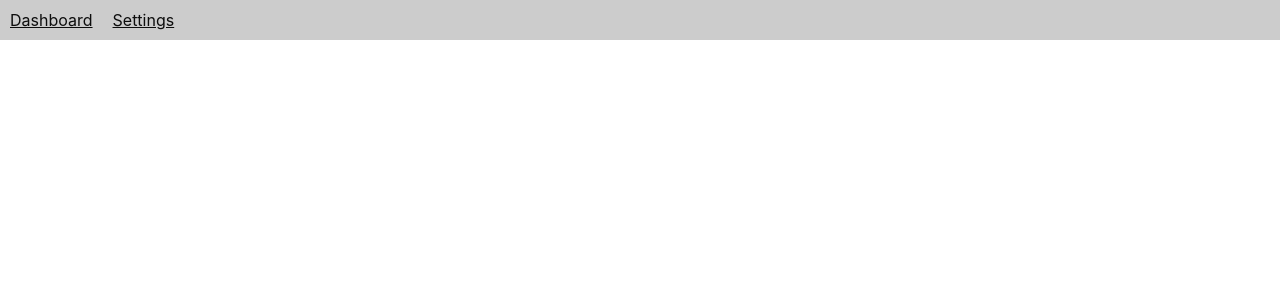
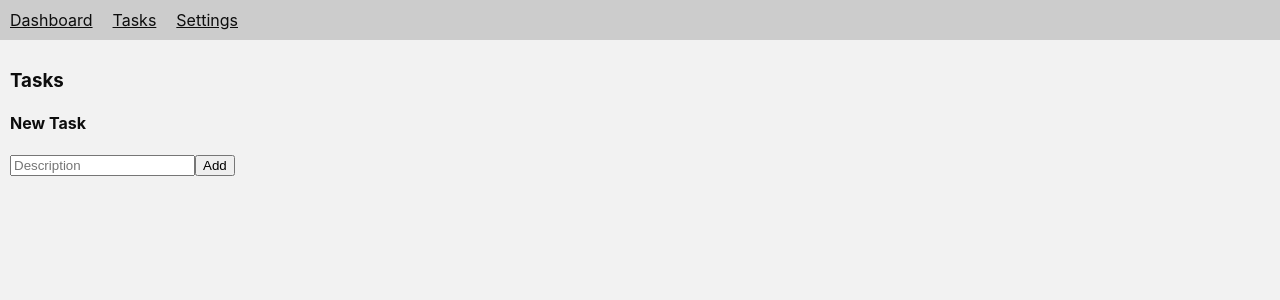
Before and after one commit to waiyanhein/react-context-api-demo, a React (Create React App) app: page /tasks in a window 1280 px wide. Before the commit this address had no page. Shown: the top 300 px of the page. Built offline with nearby package versions, Linux system fonts and the light colour scheme.

Commit message:
tasks page

```diff
--- a/src/App.tsx
+++ b/src/App.tsx
@@ -3,6 +3,7 @@ import { BrowserRouter, Routes, Route } from 'react-router-dom';
 import { ThemeProvider } from './context/ThemeContext';
 import Dashboard from './containers/Dashboard';
 import Settings from './containers/Settings';
+import { Tasks } from './containers/Tasks';
 import Navigation from './components/Navigation';
 import './resources/styles/app.scss';
 
@@ -14,6 +15,7 @@ function App() {
           <Navigation />
           <Routes>
             <Route path="/" element={<Dashboard />} />
+            <Route path="/tasks" element={<Tasks />} />
             <Route path="/settings" element={<Settings />} />
           </Routes>
         </div>
--- a/src/components/Navigation.tsx
+++ b/src/components/Navigation.tsx
@@ -11,6 +11,9 @@ const Navigation = (): JSX.Element => {
         <Link to="/">Dashboard</Link>
       </li>
       <li>
+        <Link to="/tasks">Tasks</Link>
+      </li>
+      <li>
         <Link to="/settings">Settings</Link>
       </li>
     </ul>
--- /dev/null
+++ b/src/containers/Tasks.tsx
@@ -0,0 +1,62 @@
+import { useEffect } from 'react';
+import { useThemeContext } from '../context/ThemeContext';
+import { useTasks } from '../hooks/useTasks';
+import Text from '../components/Text';
+
+export const Tasks = (): JSX.Element => {
+  const { state: themeState } = useThemeContext();
+  const {
+    updateTasks,
+    tasks,
+    deleteTask,
+    handleDescriptionInputChange,
+    handleAddTaskClick,
+    description
+  } = useTasks();
+
+  useEffect(() => {
+    updateTasks();
+  }, []);
+
+  return (
+    <div className={`content ${themeState.theme}`}>
+      <h3>
+        <Text>Tasks</Text>
+      </h3>
+      <div>
+        <h4>
+          <Text>New Task</Text>
+        </h4>
+        <input
+          placeholder={`Description`}
+          onChange={handleDescriptionInputChange}
+          value={description}
+        />
+        <button
+          onClick={(e) => {
+            handleAddTaskClick();
+          }}
+        >
+          Add
+        </button>
+      </div>
+      <div>
+        <ul>
+          {tasks.map((task, index) => (
+            <li key={index}>
+              {task.description}{' '}
+              <button
+                onClick={() => {
+                  deleteTask(index);
+                }}
+                type={`button`}
+              >
+                Remove
+              </button>
+            </li>
+          ))}
+        </ul>
+      </div>
+    </div>
+  );
+};
--- a/src/context/ThemeContext/reducer.ts
+++ b/src/context/ThemeContext/reducer.ts
@@ -8,7 +8,7 @@ export type Action = {
   payload: {
     theme: Theme;
   };
-}
+};
 
 export type ThemeState = {
   theme: Theme;
--- /dev/null
+++ b/src/hooks/useTasks.ts
@@ -0,0 +1,70 @@
+import React, { useState } from 'react';
+
+type Task = {
+  description: string;
+  createdAt: string;
+};
+
+const tasksKey = `tasks`;
+
+export const useTasks = () => {
+  const [description, setDescription] = useState<string>(``);
+  const [tasks, setTasks] = useState<Task[]>([]);
+
+  const getStoredTasks = (): Task[] => {
+    const storedValue = localStorage.getItem(tasksKey);
+    return storedValue ? JSON.parse(storedValue) : [];
+  };
+
+  const updateTasks = () => {
+    // TODO: show loading
+
+    setTasks(getStoredTasks());
+
+    // TODO: hide loading
+  };
+
+  const addTask = (description: string) => {
+    // TODO: show loading
+
+    const task: Task = {
+      description: description,
+      createdAt: new Date().toISOString()
+    };
+
+    const storedTasks = getStoredTasks();
+    storedTasks.push(task);
+    console.log(storedTasks);
+    localStorage.setItem(tasksKey, JSON.stringify(storedTasks));
+    // TODO: hide loading
+  };
+
+  const deleteTask = (index: number) => {
+    const newTasks = getStoredTasks().filter((task, i) => i !== index);
+    localStorage.setItem(tasksKey, JSON.stringify(newTasks));
+    setTasks(newTasks);
+  };
+
+  const handleDescriptionInputChange = (e: React.ChangeEvent<HTMLInputElement>) => {
+    setDescription(e.target.value);
+  };
+
+  const handleAddTaskClick = () => {
+    if (!description) {
+      alert(`Please enter a description.`);
+      return;
+    }
+    addTask(description);
+    updateTasks();
+    setDescription(``);
+  };
+
+  return {
+    tasks,
+    updateTasks,
+    deleteTask,
+    description,
+    handleAddTaskClick,
+    handleDescriptionInputChange
+  };
+};
```
Also changed, not shown: .eslintrc.json (deleted), 1 other file (tests, documents, lock files or other folders).
